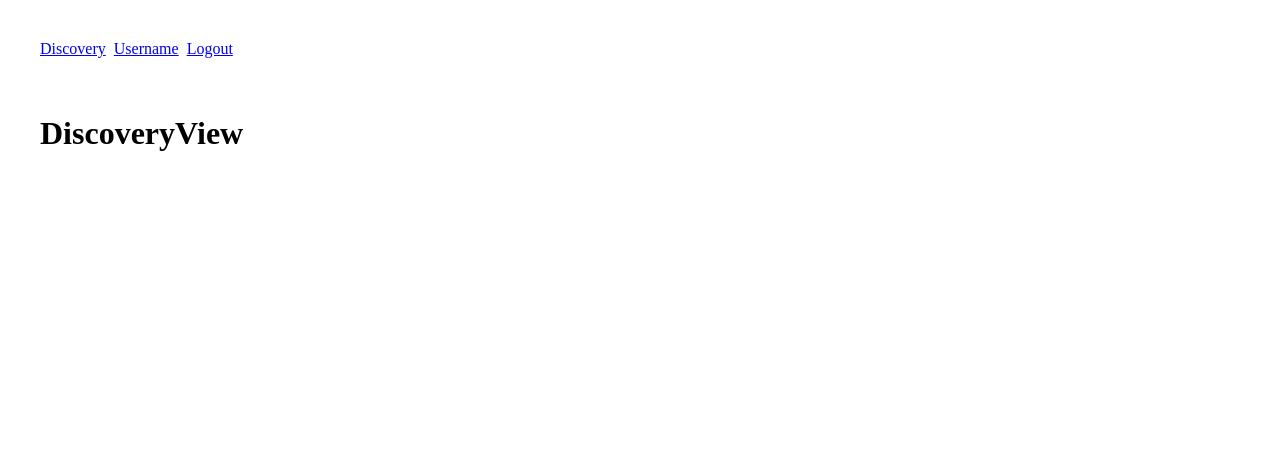
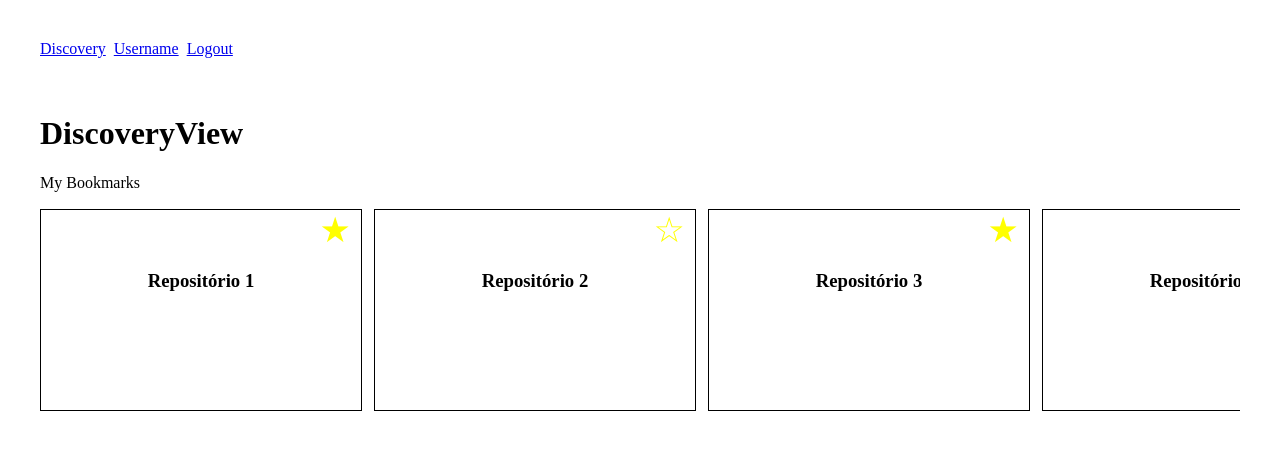
Before and after one commit to fssromulo/discovery-repositories, a Vue app: page /discovery in a window 1280 px wide. Shown: the top 450 px of the page. Built offline with nearby package versions, Linux system fonts and the light colour scheme.

Commit message:
Created Title component and RepositoriesList component with dummy data

```diff
--- a/src/App.vue
+++ b/src/App.vue
@@ -19,4 +19,8 @@ import { RouterLink, RouterView } from "vue-router";
 	<RouterView />
 </template>
 
-<style scoped></style>
+<style >
+* {
+	scroll-behavior: smooth;
+}
+</style>
--- /dev/null
+++ b/src/components/RepositoriesList.vue
@@ -0,0 +1,67 @@
+<template>
+    <div class="wrapper">
+        <div class="container">
+            <span class="item" v-for="item in repositories">
+                <div class="top">
+                    <span class="icon" v-if="item % 2 === 0">&star;</span>
+                    <span class="icon" v-else>&starf;</span>
+                </div>
+                <div class="middle">
+                    <h3 class="middle-text"> Repositório {{ item }} </h3>
+                </div>
+
+            </span>
+        </div>
+    </div>
+</template>
+
+<script setup lang="ts">
+defineProps<{
+    repositories: number[];
+}>();
+</script>
+
+<style scoped>
+.container {
+    height: 200px;
+    display: -webkit-inline-box;
+    flex-direction: row;
+    align-items: center;
+    overflow-y: hidden;
+    padding: 5px 0px;
+    scroll-behavior: smooth;
+    width: 100%;
+}
+
+.item {
+    transition: .20s;
+    cursor: pointer;
+    display: flex;
+    flex-direction: column;
+    width: 20em;
+    height: 100%;
+    border: 1px solid #000;
+    margin-right: 1%;
+}
+
+
+.wrapper>.container>.item>.top {
+    display: flex;
+    justify-content: flex-end;
+    color: yellow;
+    padding: 0px 10px;
+    font-size: 35px;
+}
+
+.wrapper>.container>.item>.middle {
+    display: flex;
+    flex-direction: row;
+    align-items: center;
+    justify-content: center;
+}
+
+.container:hover> :not(:hover) {
+    opacity: .6;
+    transform: scale(0.9);
+}
+</style>
--- /dev/null
+++ b/src/components/Title.vue
@@ -0,0 +1,17 @@
+<template>
+    <div class="title-wrapper">
+        {{ title }}
+    </div>
+</template>
+
+<script setup lang="ts">
+defineProps<{
+    title: string;
+}>();
+</script>
+
+<style scoped>
+.title-wrapper {
+    margin: 1% 0% 1% 0%;
+}
+</style>
--- a/src/views/DiscoveryView.vue
+++ b/src/views/DiscoveryView.vue
@@ -1,7 +1,14 @@
 <template>
 	<div class="username">
 		<h1>DiscoveryView</h1>
+		<Title title="My Bookmarks"></Title>
+		<RepositoriesList :repositories="[1, 2, 3, 4, 5, 6, 7, 8, 9, 10, 11, 12, 13]" />
 	</div>
 </template>
 
-<style></style>
+<script setup lang="ts">
+import Title from "../components/Title.vue";
+import RepositoriesList from "../components/RepositoriesList.vue";
+</script>
+
+<style scoped></style>
```
